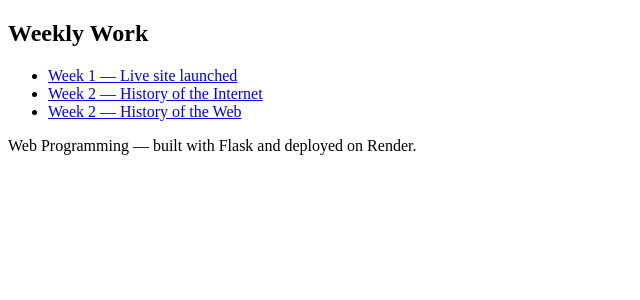
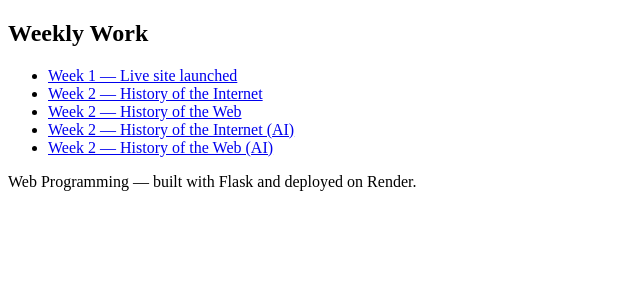
Before and after one commit to ChloeMattar/chloe-web-programming, a Flask app: page / in a window 1280 px wide. Shown: the part 98-398 px from the top of the page, without its empty margins (0-640 px from the left). Run offline with Flask 3, Linux system fonts and the light colour scheme.

Commit message:
Update Part 3 pages

```diff
--- a/app.py
+++ b/app.py
@@ -1,6 +1,6 @@
 """
 Web Programming — Flask application.
-Serves the portfolio home page and the Week 2 history pages.
+Serves the portfolio home page and the Week 2 history pages (hand-made and AI).
 """
 
 from flask import Flask, render_template
@@ -15,6 +15,8 @@ def home():
         {"week": 1, "title": "Live site launched", "url": "/"},
         {"week": 2, "title": "History of the Internet", "url": "/internet-history"},
         {"week": 2, "title": "History of the Web", "url": "/web-history"},
+        {"week": 2, "title": "History of the Internet (AI)", "url": "/internet-history-ai"},
+        {"week": 2, "title": "History of the Web (AI)", "url": "/web-history-ai"},
     ]
     return render_template("index.html", weekly_work=weekly_work)
 
@@ -29,5 +31,15 @@ def web_history():
     return render_template("web-history.html")
 
 
+@app.route("/internet-history-ai")
+def internet_history_ai():
+    return render_template("internet-history-ai.html")
+
+
+@app.route("/web-history-ai")
+def web_history_ai():
+    return render_template("web-history-ai.html")
+
+
 if __name__ == "__main__":
     app.run(debug=True)
--- a/templates/web-history.html
+++ b/templates/web-history.html
@@ -12,8 +12,8 @@
     <nav>
         <a href="/">Home</a>
         <a href="/internet-history">Internet History</a>
-        <a href="internet-history-ai.html">History of the Internet:</a>
-        <a href="web-history-ai.html">History of the World Wide Web</a>
+        <a href="/internet-history-ai">History of the Internet:</a>
+        <a href="/web-history-ai">History of the World Wide Web</a>
     </nav>
     <main>
         <section>
```
